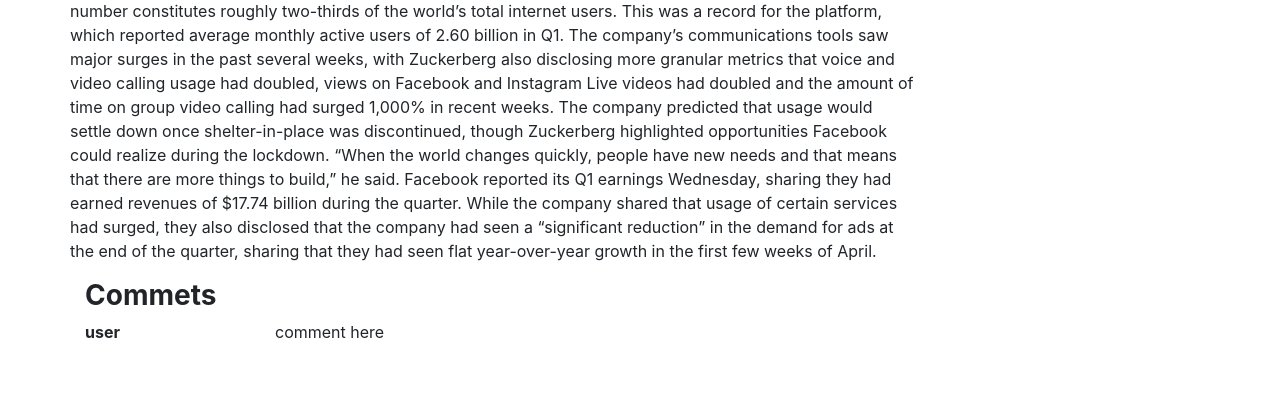
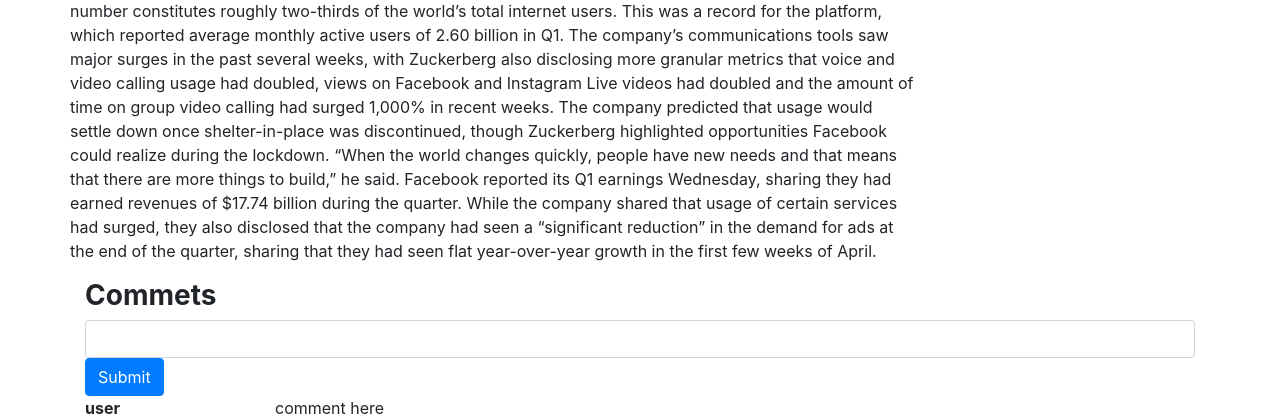
Before and after one commit to GK-SVG/IamCODER, a Django app: page /blogpost/1 in a window 1280 px wide. Shown: the part 627-1047 px from the top of the page. Before the commit the page ends 965 px from the top, so only its background shows below. Run offline with Django 3.2, Linux system fonts and the light colour scheme; data comes from the database, SQL or seed files in the repository; some libraries are stand-ins or nearby versions.

Commit message:
comments added to blogpost

```diff
--- a/templates/blog/blogpost.html
+++ b/templates/blog/blogpost.html
@@ -46,6 +46,12 @@ border: 2px solid #e7e7e7;
         </div>
     </div>
     <h3><b>Commets</b></h3>
+    <form action="/postComment/" method="post">
+              {% csrf_token %}
+              <input type="text" class="form-control" id="comment" name="comment">
+              <input type="hidden" class="form-control" id="post_id" name="post_id" value="{{post.post_id}}">
+              <input type="submit" class="btn btn-primary" value="Submit">
+          </form>
     <div class="row">
         <div class="col-md-2">
             <b>user</b>
```
